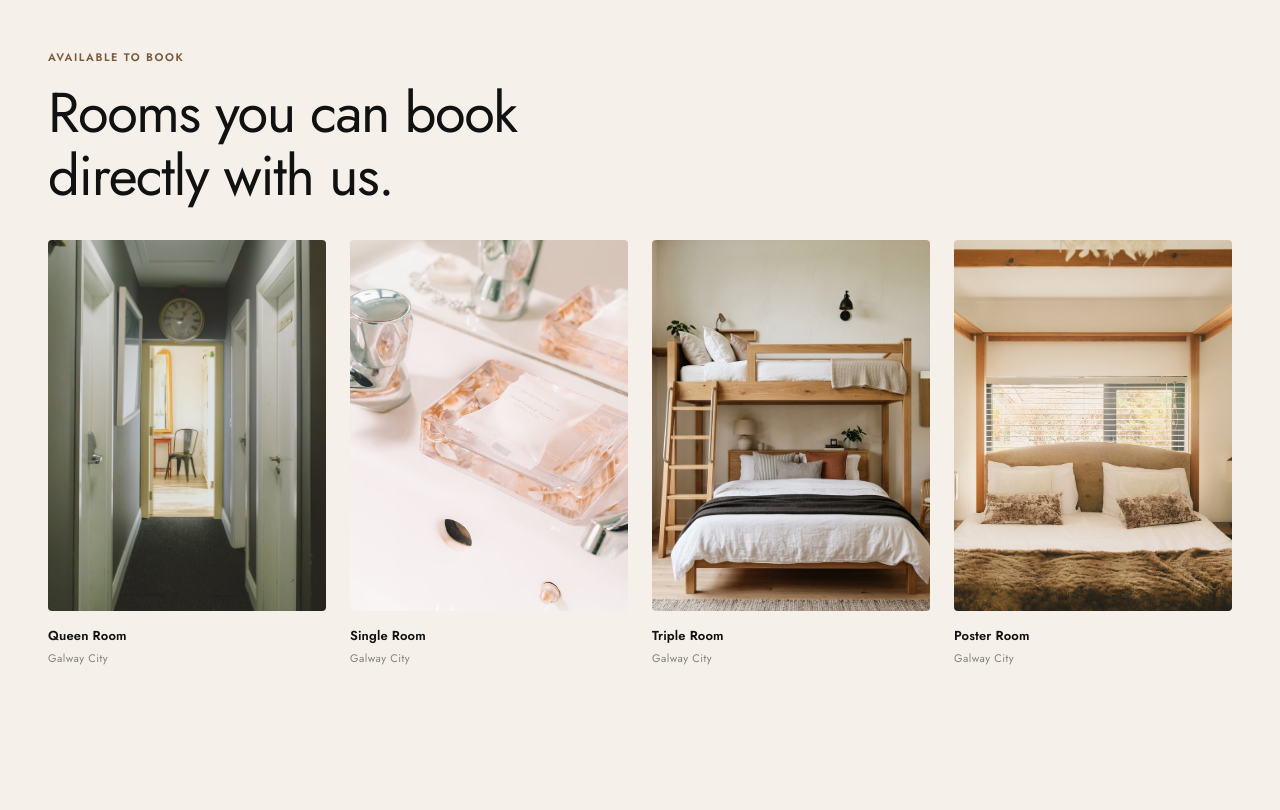
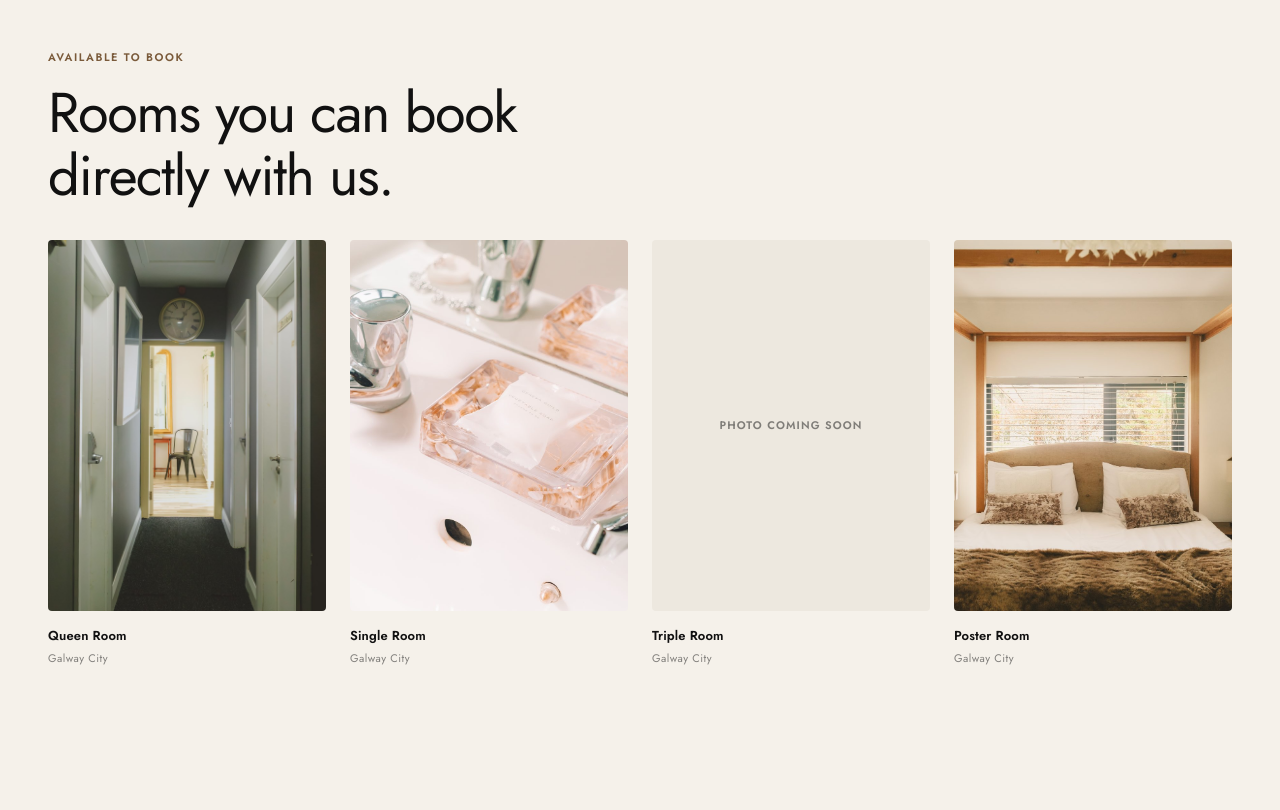
Before and after one commit to dnpebusiness-lab/lumusagency, a web app: file client-projects/city-hostings/website-v2/index.html in a window 1280 px wide. Shown: the part 4084-4894 px from the top of the page. Run offline with its HTML, style and script files only (its server is not run), Linux system fonts and the light colour scheme.

Commit message:
Remove Triple Room AI photo, show honest "coming soon" instead
Client flagged the remaining AI stock photo on Triple Room as
unacceptable. No real photo exists for that room yet, so rather than
reuse another room's real photo in a way that misrepresents it, both
the homepage rooms gallery and the book-direct.html listing now show
a plain "Photo coming soon" state — the same pattern already used for
the Westport listings — until a real photo is provided.

Co-Authored-By: Claude Sonnet 5 <noreply@anthropic.com>
Claude-Session: https://claude.ai/code/session_01Rg6R3LxFBTwZe9aSNT86Wo

```diff
--- a/client-projects/city-hostings/website-v2/css/styles.css
+++ b/client-projects/city-hostings/website-v2/css/styles.css
@@ -2596,6 +2596,21 @@ h4 { font-size: var(--t-md);      font-weight: 600; }
   margin-top: 0.2rem;
   letter-spacing: 0.04em;
 }
+.room-card__img--soon {
+  background: var(--ground-mid);
+  display: flex;
+  align-items: center;
+  justify-content: center;
+  padding: 1rem;
+  text-align: center;
+}
+.room-card__soon-label {
+  font-size: var(--t-xs);
+  font-weight: 600;
+  letter-spacing: 0.1em;
+  text-transform: uppercase;
+  color: var(--ink-50);
+}
 @media (max-width: 900px) {
   .rooms__grid { grid-template-columns: repeat(2, 1fr); gap: 1rem; }
 }
--- a/client-projects/city-hostings/website-v2/index.html
+++ b/client-projects/city-hostings/website-v2/index.html
@@ -319,11 +319,8 @@
             </div>
           </a>
           <a href="book-direct.html" class="room-card reveal reveal-d2">
-            <div class="room-card__img">
-              <img src="images/galway-triple-room.png" alt="Triple Room, Galway" loading="lazy" width="800" height="1000">
-              <div class="room-card__overlay">
-                <span class="room-card__overlay-label">View rooms</span>
-              </div>
+            <div class="room-card__img room-card__img--soon">
+              <span class="room-card__soon-label">Photo coming soon</span>
             </div>
             <div class="room-card__info">
               <span class="room-card__name">Triple Room</span>
```
Also changed, not shown: client-projects/city-hostings/website-v2/book-direct.html (+6 -4 lines), client-projects/city-hostings/website-v2/images/galway-triple-room.png (deleted).
